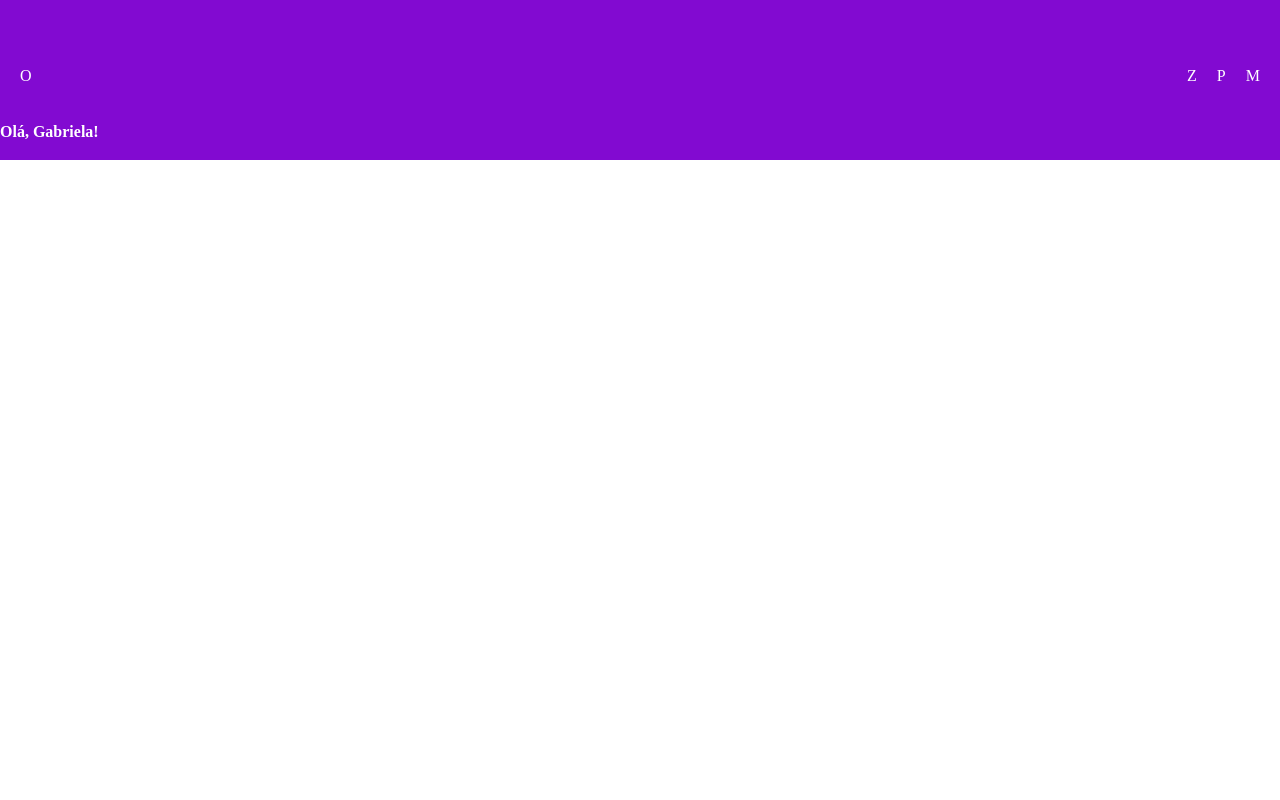
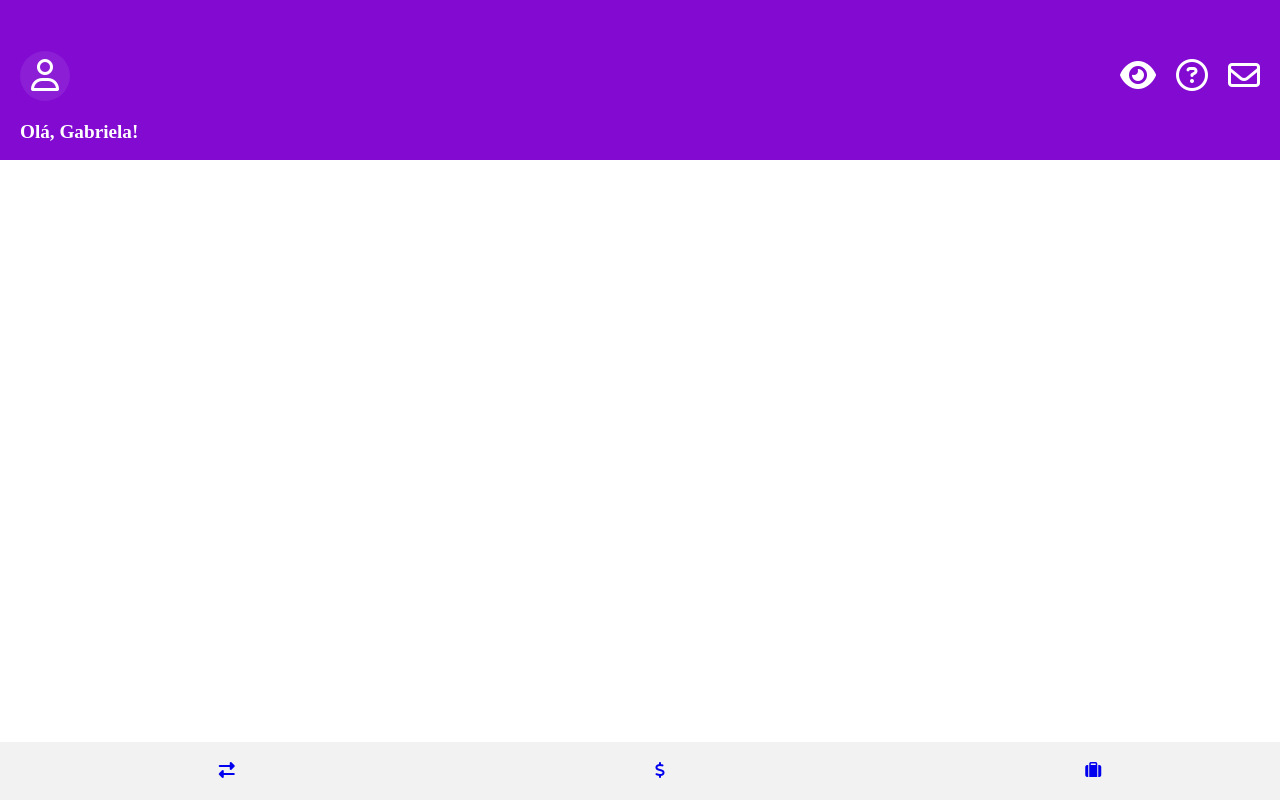
Before and after one commit to Renan-Prado-TI/Layout_Nubank, a plain HTML site: page index.html in a window 1280 px wide. Drawn offline with Linux system fonts and the light colour scheme.

Commit message:
Atualizando CSS e index.html

```diff
--- a/CSS/style.css
+++ b/CSS/style.css
@@ -1,9 +1,15 @@
-*{
-    margin: 0;
-    padding: 0;
+htm{
+    font-size: 16px;
+    font-family: "Quicksand";
+
+}
+header{
+    background-color: #820ad1;
+    height: 20vh;
 }
 body{
-    background-color: #820ad1;
+    margin: 0px;
+    padding: 0px;
 }
 main{
     background-color: #ffffff;
@@ -15,28 +21,54 @@ main{
     align-items: center;
     display: flex;
 }
-#header-icons-esquerda{
+#header-icones-esquerda{
     flex: 1;
+    margin-left: 20px;
 }
-.header-icon-esquerda{
-    margin-left: 20px;
-    color: white;
-    text-decoration: none;
+.header-icone-esquerda{
+    background-color: #8c1ed5;
+    width: 50px;
+    height: 50px;
+    border-radius: 25px;
+    display: block;
+    text-align: center;
+    line-height: 50px;
 }
-#header-icons-direita{
+#header-icones-direita{
     flex: 1;
     display: flex;
     justify-content: flex-end;
+    gap: 20px;
+    margin-right: 20px;
 }
-.header-icon-direita{
-    margin-right: 20px;
-    color: white;
-    text-decoration: none;
+.header-icone-direita{
+
 }
 #header-nome{
-    clear: both;
+    clear:both; /* limpa ambos os lados para nenhum elemento flutuar*/
     height: 7vh;
     align-items: center;
     display: flex;
-    color: white;
+    color: #ffffff;
+    margin-left: 20px;
+    font-size: 1.2rem;
 }
+#header-icones a{
+    color: #ffffff;
+    font-size: 2rem;
+}
+footer{
+    position: fixed;
+    bottom: 0px;
+    left: 0px;
+    display: flex;
+    flex-direction: row;
+    gap: 20px;
+    background-color: #f2f2f2;
+    width: 100%;
+    padding: 20px;
+}
+footer a{
+    Flex: 1;
+    text-align: center;
+}
--- a/index.html
+++ b/index.html
@@ -1,27 +1,52 @@
 <!DOCTYPE html>
-<html lang="pt-br">
+<html lang="en">
 <head>
     <meta charset="UTF-8">
     <meta name="viewport" content="width=device-width, initial-scale=1.0">
     <title>Nubank</title>
-    <link rel="stylesheet" href="CSS/style.css" />
+    <link rel="stylesheet" href="css/style.css" />
+    <link rel="preconnect" href="https://fonts.googleapis.com">
+    <link rel="preconnect" href="https://fonts.gstatic.com" crossorigin>
+    <link href="https://fonts.googleapis.com/css2?family=Quicksand:wght@300..700&display=swap" crossorigin="anonymous" rel="stylesheet">
+    <link rel="stylesheet" href="https://cdnjs.cloudflare.com/ajax/libs/font-awesome/6.7.2/css/all.min.css" integrity="sha512-Evv84Mr4kqVGRNSgIGL/F/aIDqQb7xQ2vcrdIwxfjThSH8CSR7PBEakCr51Ck+w+/U6swU2Im1vVX0SVk9ABhg==" crossorigin="anonymous" referrerpolicy="no-referrer" />
 </head>
 <body>
     <header>
         <div id="header-icones">
-            <div id="header-icons-esquerda">
-                <a href="#" class="header-icon-esquerda">O</a>
+            <div id="header-icones-esquerda">
+                <a href="#" class="header-icone-esquerda">
+                    <i class="fa-regular fa-user"></i>
+                </a>
             </div>
-            <div id="header-icons-direita">
-                <a href="#" class="header-icon-direita">Z</a>
-                <a href="#" class="header-icon-direita">P</a>
-                <a href="#" class="header-icon-direita">M</a>
+            <div id="header-icones-direita">
+                <a href="#" class="header-icone-direita">
+                    <i class="fa-solid fa-eye"></i>
+                </a>
+                <a href="#" class="header-icone-direita">
+                    <i class="fa-regular fa-circle-question"></i>
+                </a>
+                <a href="#" class="header-icone-direita">
+                    <i class="fa-regular fa-envelope"></i>
+                </a>
             </div>
         </div>
         <div id="header-nome">
             <strong>Olá, Gabriela!</strong>
         </div>
     </header>
-    <main></main>
+    <main>
+
+    </main>
+    <footer>
+        <a href="#">
+            <i class="fa-solid fa-right-left"></i>
+        </a>
+        <a href="#">
+            <i class="fa-solid fa-dollar-sign"></i>
+        </a>
+        <a href="#">
+            <i class="fa-solid fa-suitcase"></i>
+        </a>
+    </footer>
 </body>
 </html>
```
